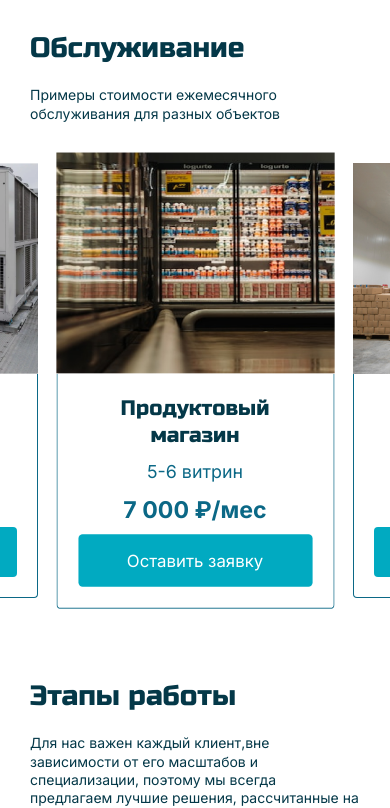
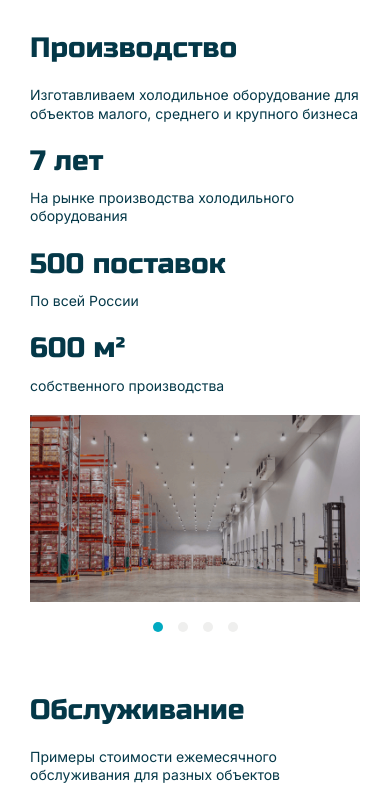
Before and after one commit to MaximKemmel/nadoholod, a React (Vite) app: page / in a window 390 px wide. Shown: the top 808 px of the page. Built offline with nearby package versions, Linux system fonts and the light colour scheme.

Commit message:
Главная (Производство) - адаптив

```diff
--- a/src/pages/Home/Home.tsx
+++ b/src/pages/Home/Home.tsx
@@ -24,8 +24,8 @@ const Home = () => {
       <About />
       <Advantages />
       <Equipment />
-      <Clients />
-      <Production />*/}
+      <Clients />*/}
+      <Production />
       <Service />
       <WorkStages />
       <Delivery />
--- a/src/pages/Home/content/production/Production.module.sass
+++ b/src/pages/Home/content/production/Production.module.sass
@@ -6,6 +6,7 @@ $active_color: #01AAC1
     width: 1320px
     padding: 90px 0
     display: flex
+    justify-content: space-between
     gap: 35px
 
     .content
@@ -13,6 +14,10 @@ $active_color: #01AAC1
         flex-direction: column
         gap: 35px
         width: 500px
+
+        .about
+            color: $text_color
+            font-size: 16px
 
         .production_items
             margin-top: 10px
@@ -54,3 +59,54 @@ $active_color: #01AAC1
 
                 &.active
                     background-color: $active_color
+
+@media (max-width: 1380px)
+    .container_content
+        width: calc(100% - 120px)
+        padding: 60px
+        gap: 20px
+
+        .content
+            gap: 20px
+            width: 440px
+
+            .about
+                font-size: 14px
+
+            .production_items
+                gap: 20px
+                margin-top: 0px
+
+                .production_item
+                    .value
+                        font-size: 14px
+
+        .slider
+            width: calc(100% - 410px)
+
+@media (max-width: 768px)
+    .container_content
+        width: calc(100% - 60px)
+        padding: 30px 20px
+        flex-direction: column
+
+        .content
+            width: 100%
+
+            .about
+                width: 440px
+
+        .slider
+            width: 100%
+
+@media (max-width: 500px)
+    .container_content
+        .content
+            .about
+                width: 100%
+
+@media (max-width: 360px)
+    .container_content
+        width: calc(100% - 30px)
+        padding: 15px 10px
+        gap: 10px
--- a/src/pages/Home/content/production/Production.tsx
+++ b/src/pages/Home/content/production/Production.tsx
@@ -13,13 +13,12 @@ const Production = () => {
   const settings = {
     className: "center",
     infinite: true,
-    centerPadding: "50px",
     slidesToShow: 1,
     swipeToSlide: true,
     autoplay: true,
     autoplaySpeed: 5000,
     arrows: false,
-    afterChange: (index) => {
+    beforeChange: (index) => {
       setCurrentIndex(index);
     },
   };
@@ -29,7 +28,7 @@ const Production = () => {
       <div className={styles.container_content}>
         <div className={styles.content}>
           <h3>Производство</h3>
-          <div className={pageStyles.about}>
+          <div className={styles.about}>
             Изготавливаем холодильное оборудование для объектов малого, среднего и крупного бизнеса
           </div>
           <div className={styles.production_items}>
--- a/src/pages/Home/content/service/Service.module.sass
+++ b/src/pages/Home/content/service/Service.module.sass
@@ -84,5 +84,10 @@ $light_text_color: #0B6886
         width: calc(100% - 25px)
         margin: auto
 
+@media (max-width: 360px)
+    .service_item
+        width: calc(100% - 15px)
+        margin: auto
+
         .description
             gap: 10px
```
